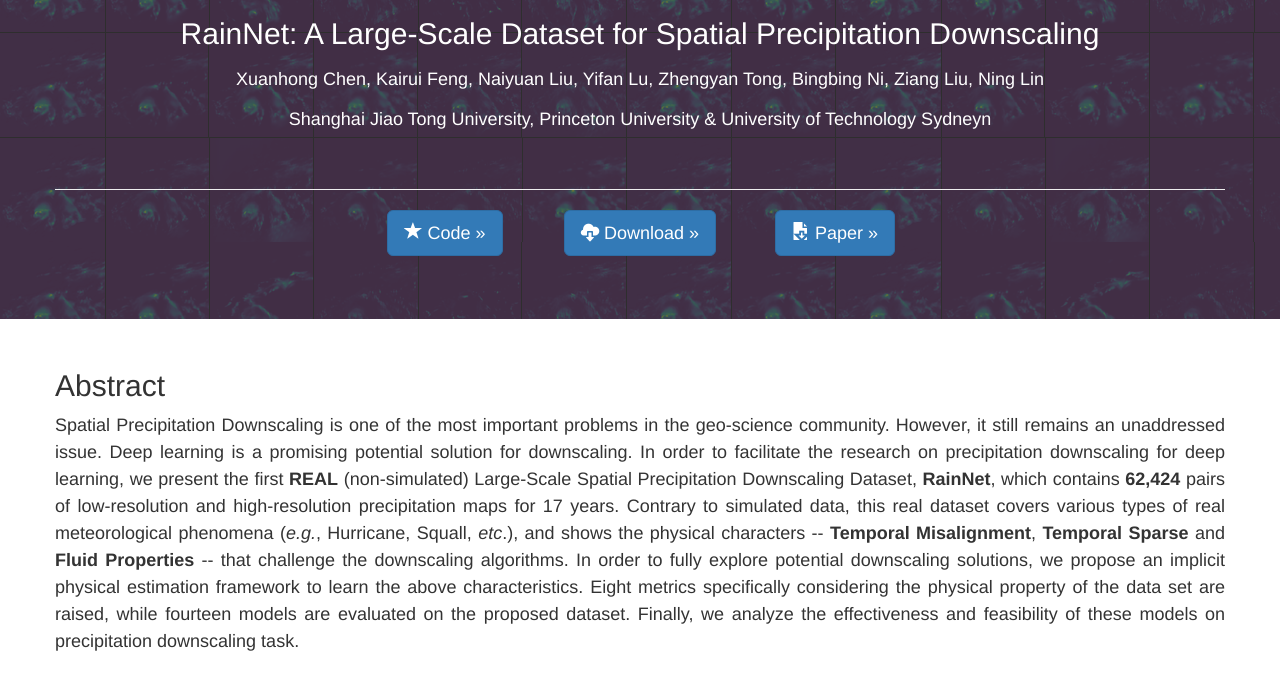
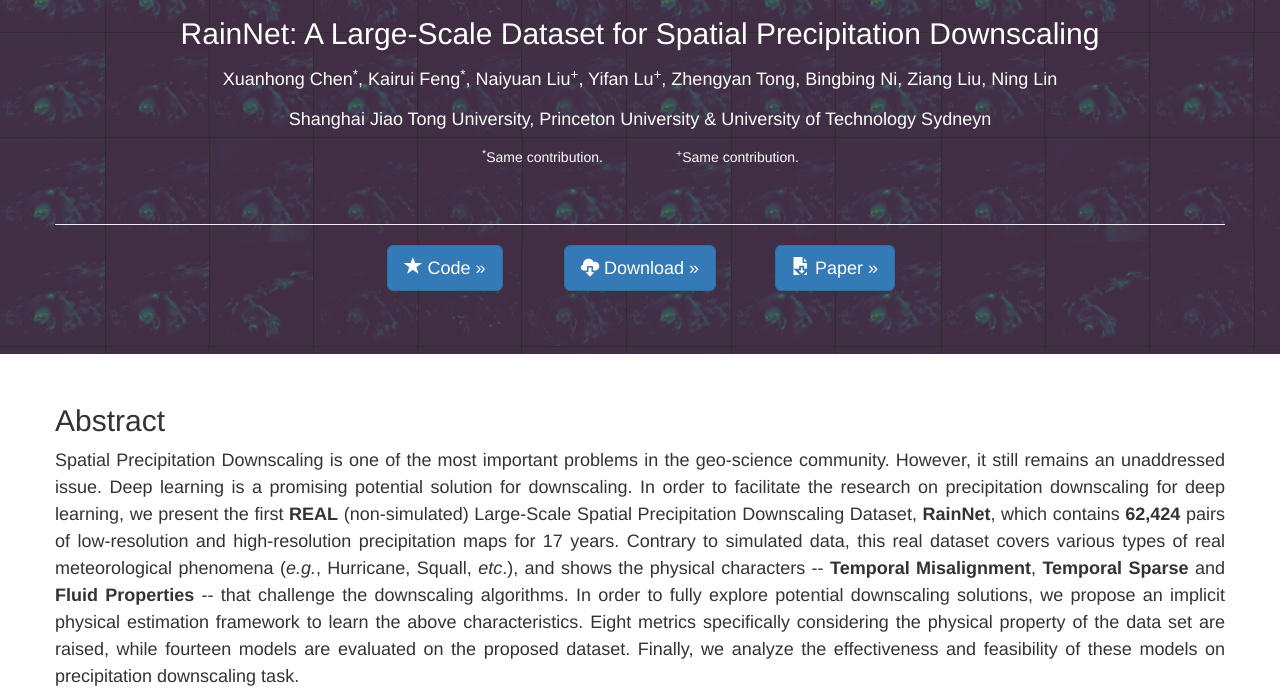
Before and after one commit to neuralchen/RainNet, a plain HTML site: page docs/index.html in a window 1280 px wide. Shown: the part 122-815 px from the top of the page. Drawn offline with nearby package versions, Linux system fonts and the light colour scheme.

Commit message:
Update index.html

```diff
--- a/docs/index.html
+++ b/docs/index.html
@@ -75,12 +75,20 @@
 
         <div class="row">
           <div class="col-md-* text-center" style="color:white;">
-            <h4>Xuanhong Chen, Kairui Feng, Naiyuan Liu, Yifan Lu, Zhengyan Tong, Bingbing Ni, Ziang Liu, Ning Lin</h4>
+            <h4>Xuanhong Chen<sup>*</sup>, Kairui Feng<sup>*</sup>, Naiyuan Liu<sup>+</sup>, Yifan Lu<sup>+</sup>, Zhengyan Tong, Bingbing Ni, Ziang Liu, Ning Lin</h4>
           </div>
         </div>
         <div class="row">
           <div class="col-md-* text-center" style="color:white;">
             <h4>Shanghai Jiao Tong University, Princeton University & University of Technology Sydneyn</h4>
+          </div>
+        </div>
+        <div class="row">
+          <div class="col-md-2 col-md-offset-4 text-center" style="color:white;">
+            <h5><sup>*</sup>Same contribution.</h5>
+          </div>
+          <div class="col-md-2 text-center" style="color:white;">
+            <h5><sup>+</sup>Same contribution.</h5>
           </div>
         </div>
         <div class="row">
```
